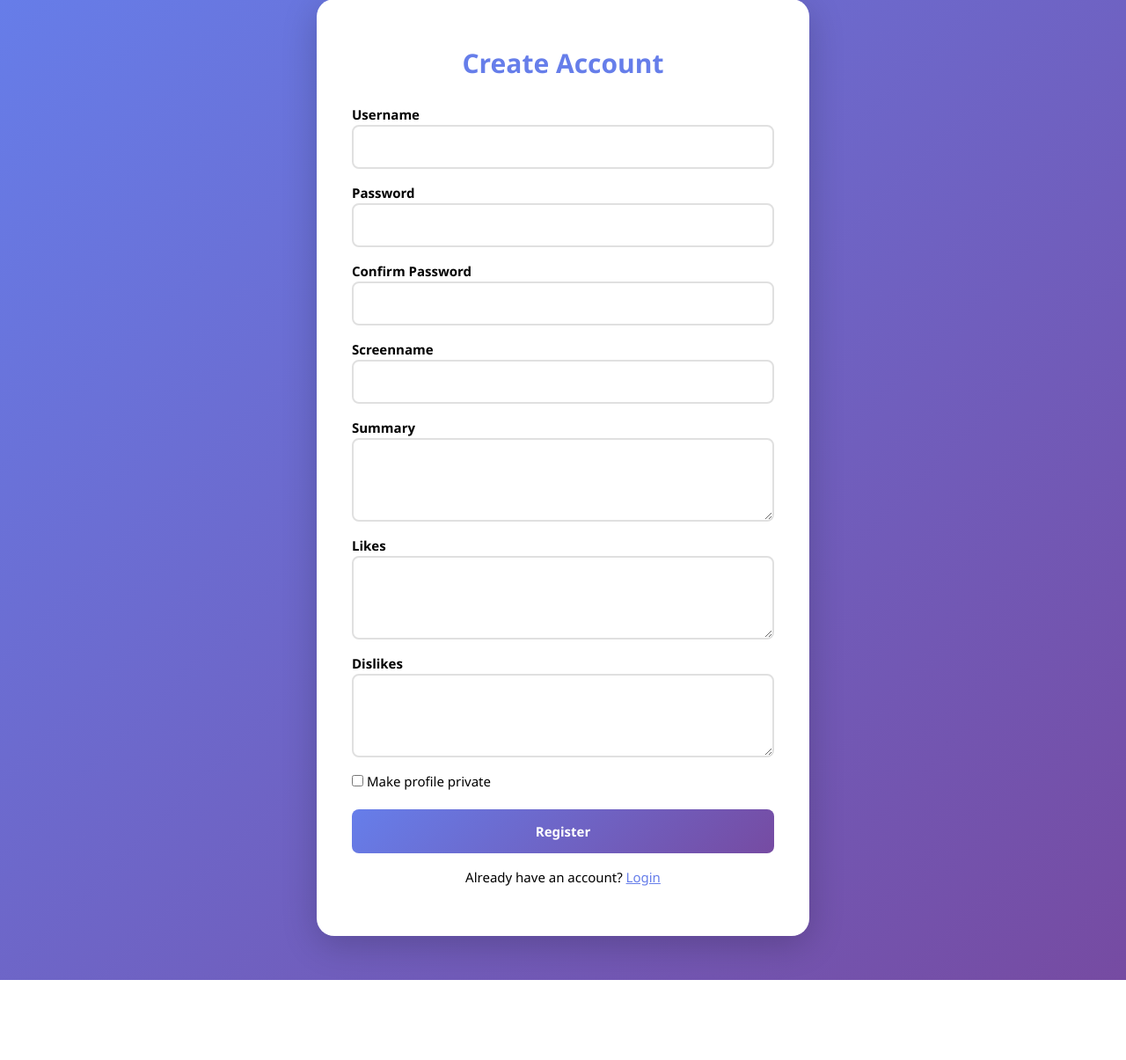
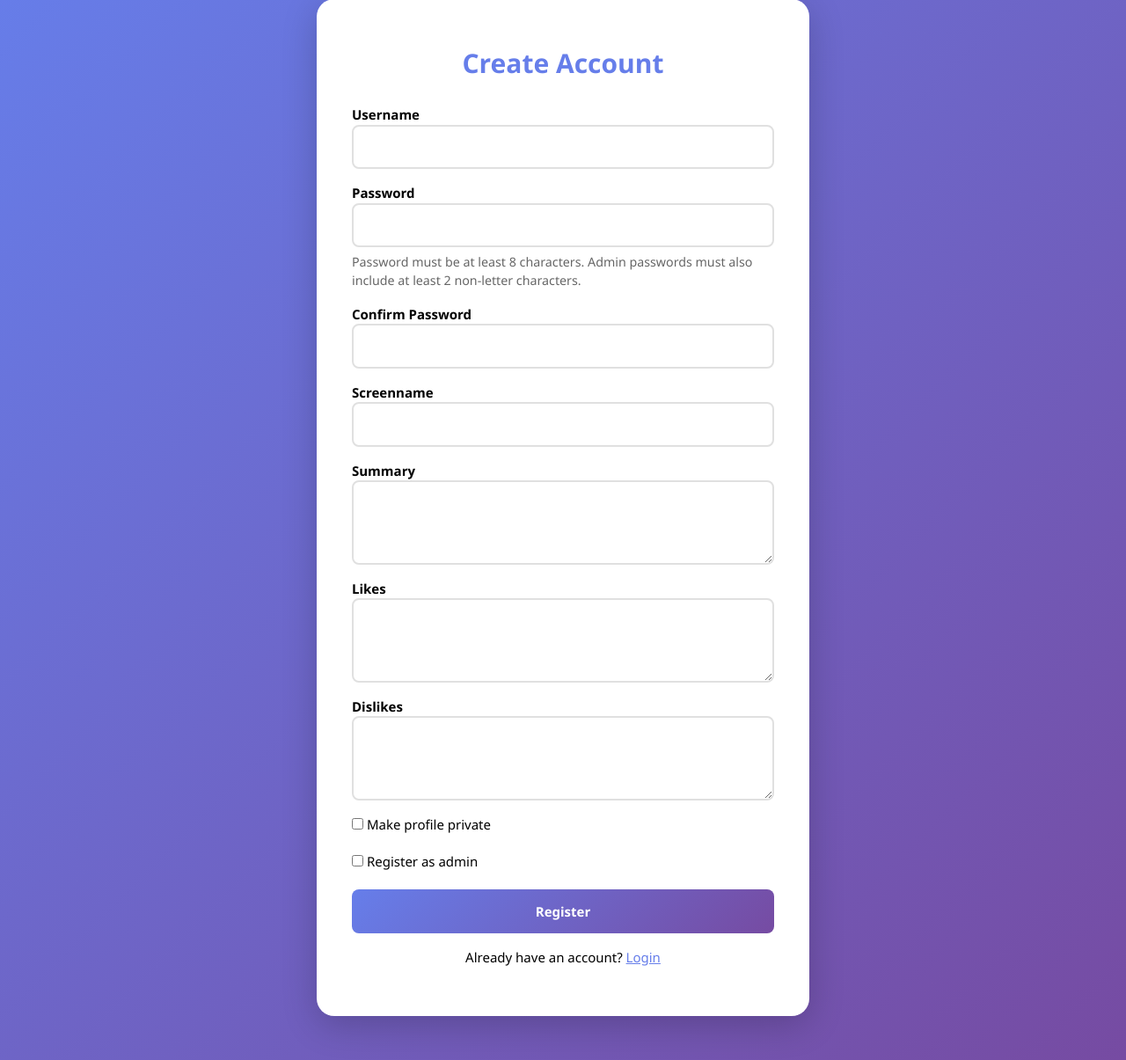
Before and after one commit to lmccolg1/CSC4400Project, a PHP site: page /signup.php in a window 1280 px wide. Shown: the part 51-1256 px from the top of the page at 88% size. Before the commit the page ends 1165 px from the top, so only its background shows below. Run offline with PHP 8.4, Linux system fonts and the light colour scheme.

Commit message:
added admin registration functionality to signup form

```diff
--- a/signup.php
+++ b/signup.php
@@ -22,6 +22,10 @@ if (isset($_POST['register'])) {
     $dislikes = trim($_POST['dislikes'] ?? '');
     $isprivate = isset($_POST['isprivate']) ? 1 : 0;
 
+    // New: admin checkbox
+    $isAdmin = isset($_POST['is_admin']) ? 1 : 0;
+    $utype = $isAdmin ? 'admin' : 'user';
+
     // Validation
     if (
         empty($username) ||
@@ -38,6 +42,17 @@ if (isset($_POST['register'])) {
     } elseif ($password !== $confirm) {
         $error = "Passwords do not match.";
     } else {
+        // Extra admin-only password rule
+        if ($isAdmin) {
+            preg_match_all('/[^a-zA-Z]/', $password, $matches);
+            $nonLetterCount = count($matches[0]);
+
+            if ($nonLetterCount < 2) {
+                $error = "Admin password must include at least 2 non-letter characters.";
+            }
+        }
+
+        if (empty($error)) {
             // Check if username already exists
             $checkUser = $conn->prepare("SELECT account_id FROM account WHERE username = ?");
             $checkUser->bind_param("s", $username);
@@ -62,9 +77,9 @@ if (isset($_POST['register'])) {
                         // Insert account
                         $stmtAccount = $conn->prepare("
                             INSERT INTO account (username, password, utype, isbot)
-                        VALUES (?, ?, 'user', 0)
+                            VALUES (?, ?, ?, 0)
                         ");
-                    $stmtAccount->bind_param("ss", $username, $password);
+                        $stmtAccount->bind_param("sss", $username, $password, $utype);
 
                         if (!$stmtAccount->execute()) {
                             throw new Exception("Failed to create account.");
@@ -95,7 +110,12 @@ if (isset($_POST['register'])) {
                         $stmtProfile->close();
 
                         $conn->commit();
+
+                        if ($isAdmin) {
+                            $success = "Admin registration successful. You can now log in.";
+                        } else {
                             $success = "Registration successful. You can now log in.";
+                        }
                     } catch (Exception $e) {
                         $conn->rollback();
                         $error = $e->getMessage();
@@ -106,6 +126,7 @@ if (isset($_POST['register'])) {
             }
 
             $checkUser->close();
+        }
     }
 }
 ?>
@@ -183,6 +204,12 @@ if (isset($_POST['register'])) {
             margin-top: 10px;
             margin-bottom: 20px;
         }
+
+        .helper-text {
+            color: #666;
+            font-size: 0.95em;
+            margin-top: 6px;
+        }
     </style>
 </head>
 <body>
@@ -199,6 +226,9 @@ if (isset($_POST['register'])) {
         <div class="w3-margin-bottom">
             <label><b>Password</b></label>
             <input class="w3-input" type="password" name="password" minlength="8" required>
+            <p class="helper-text">
+                Password must be at least 8 characters. Admin passwords must also include at least 2 non-letter characters.
+            </p>
         </div>
 
         <div class="w3-margin-bottom">
@@ -233,6 +263,13 @@ if (isset($_POST['register'])) {
             </label>
         </div>
 
+        <div class="checkbox-row">
+            <label>
+                <input type="checkbox" name="is_admin" value="1">
+                Register as admin
+            </label>
+        </div>
+
         <button type="submit" name="register" class="btn">
             Register
         </button>
```
Lines whose indentation alone changed are shown as unchanged.
